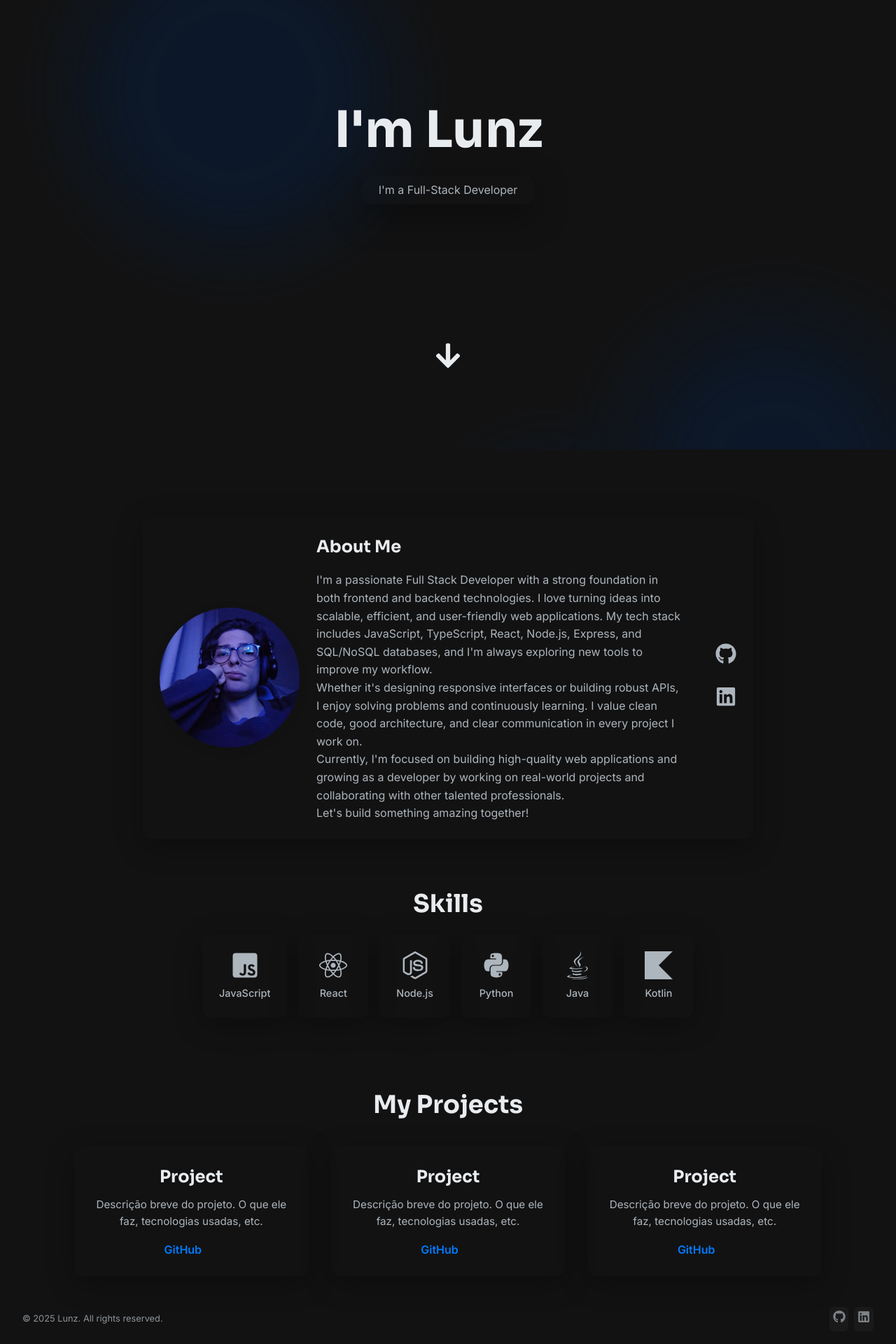
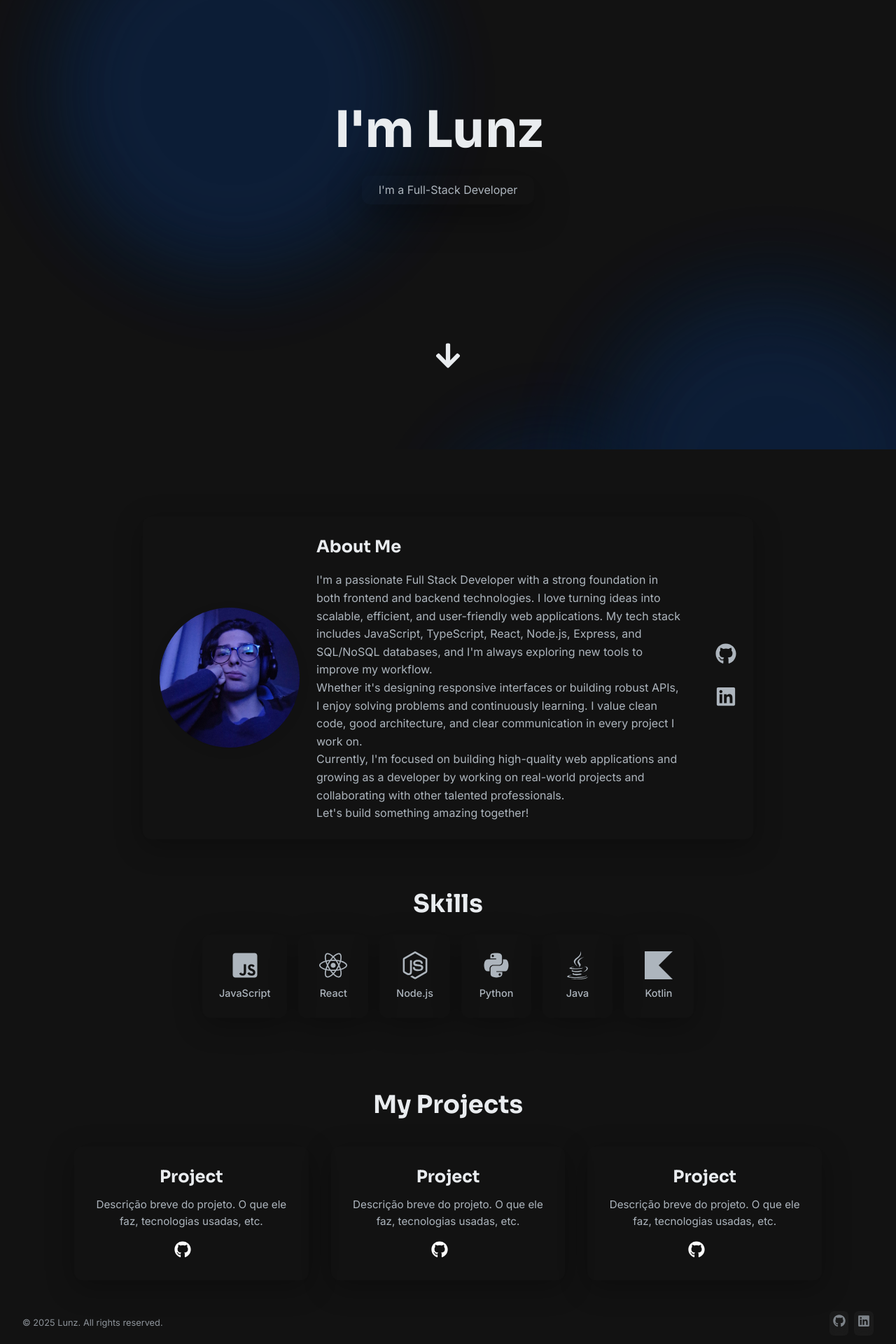
Before and after one commit to lunzjoao/Siteportifolio, a React (Vite) app: page / in a window 1280 px wide. Shown: the part 158-2078 px from the top of the page at 70% size. Built offline with nearby package versions, Linux system fonts and the light colour scheme.

Commit message:
muita coisa, preguica de digitar

```diff
--- a/src/App.css
+++ b/src/App.css
@@ -28,6 +28,17 @@
     --about-glow-color: #7F52FF;
     --project-glow-color: #ffffff;
     --lavalamp-color: #0a192f;
+  }
+
+  /* Estilo para texto selecionado */
+  ::selection {
+    background-color: #ffffff;
+    color: #000000;
+  }
+
+  ::-moz-selection {
+    background-color: #ffffff;
+    color: #000000;
   }
 
   *,
@@ -98,6 +109,13 @@
     font-weight: bold;
     color: var(--secondary-color);
     z-index: 1000;
+    text-decoration: none;
+    cursor: none;
+    transition: color 0.3s ease;
+  }
+
+  .fixed-logo:hover {
+    color: var(--primary-color);
   }
 
   .resume-button-container {
@@ -531,14 +549,3 @@
       justify-content: center;
     }
   }
-
-  /* Estilo para texto selecionado */
-  ::selection {
-    background-color: #ffffff;
-    color: #000000;
-  }
-
-  ::-moz-selection {
-    background-color: #ffffff;
-    color: #000000;
-  }
--- a/src/App.jsx
+++ b/src/App.jsx
@@ -60,7 +60,7 @@ function App() {
     <>
       <CustomCursor />
       <LavaLamp />
-      <div className="fixed-logo">./Lunz</div>
+      <a href="#hero" className="fixed-logo">./Lunz</a>
       <div className="resume-button-container">
         <a href="/resume.pdf" target="_blank" rel="noopener noreferrer" className="resume-button">
           <FaFileAlt size={20} />
@@ -162,7 +162,9 @@ function App() {
                   <h3>{project.title}</h3>
                   <p>{project.description}</p>
                   <div className="project-links">
-                    <a href={project.repoUrl} target="_blank" rel="noopener noreferrer">GitHub</a>
+                    <a href={project.repoUrl} target="_blank" rel="noopener noreferrer">
+                      <FaGithub size={24} style={{ color: 'white' }} />
+                    </a>
                   </div>
                 </div>
               </FadeInSection>
--- a/src/components/LavaLamp.css
+++ b/src/components/LavaLamp.css
@@ -13,8 +13,12 @@
   position: absolute;
   border-radius: 50%;
   background: var(--lavalamp-color);
-  opacity: 0.8;
-  filter: blur(50px);
+  opacity: 0.95;
+  filter: blur(40px) brightness(1.2);
+  box-shadow:
+    0 0 80px var(--lavalamp-color),
+    0 0 120px var(--lavalamp-color),
+    0 0 160px var(--lavalamp-color);
 }
 
 .blob:nth-child(1) {
```
